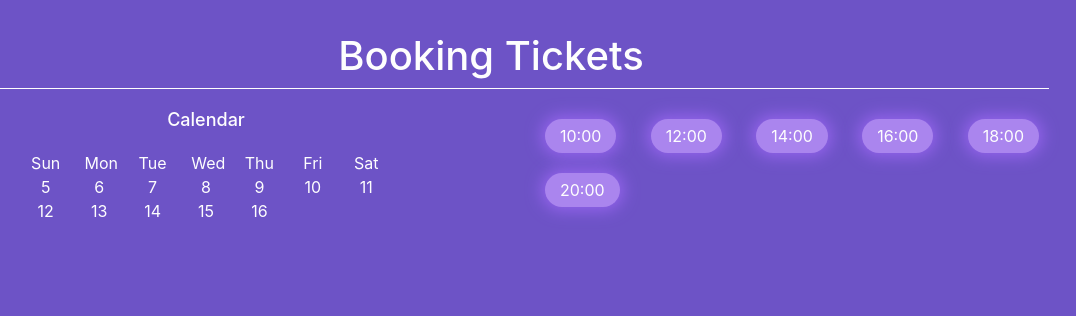
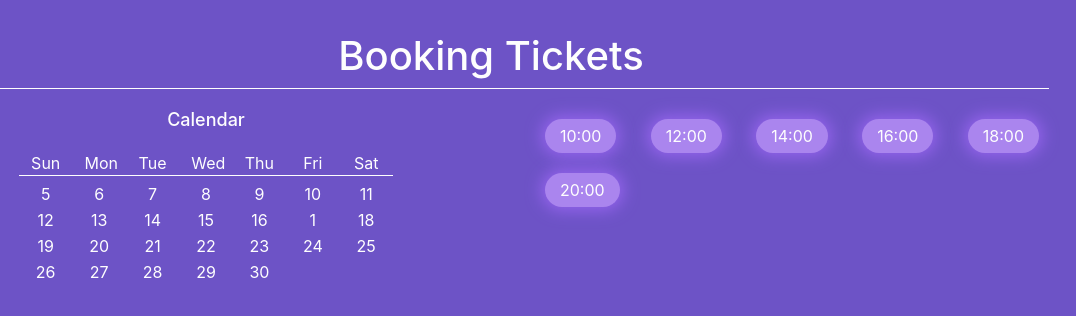
Before and after one commit to yaborodinov/Cinema-tickets, a React (Create React App) app: page / in a window 1280 px wide. Shown: the top 316 px of the page, without its empty margins (149-1225 px from the left). Built offline with nearby package versions, Linux system fonts and the light colour scheme.

Commit message:
fixed Calendar faults

```diff
--- a/src/components/Calendar.jsx
+++ b/src/components/Calendar.jsx
@@ -5,6 +5,7 @@ import {
   StyledCalendarTitle,
   StyledCol,
   CalendarWrapper,
+  StyledRow,
 } from "../styled/components/Calendar";
 
 
@@ -12,19 +13,21 @@ import {
 
 function Calendar(props) {
   const weekDays = ["Sun", "Mon", "Tue", "Wed", "Thu", "Fri", "Sat"]
-  const dates = [5, 6, 7, 8, 9, 10, 11, 12, 13,14,15,16];
+  const dates = [5, 6, 7, 8, 9, 10, 11, 12, 13,14,15,16,1,18,19,20,21,22,23,24,25,26,27,28,29,30];
   return (
     <CalendarWrapper>
       <StyledCalendarTitle {...props}>Calendar</StyledCalendarTitle>
 
-      <Row xs={7}>
+      <StyledRow underline marginBottom="5px">
         {weekDays.map((el, index) => (
-          <StyledCol  key={`${el}_${index}`}>{el}</StyledCol>
+          <StyledCol key={`${el}_${index}`}>{el}</StyledCol>
         ))}
-      </Row>
-      <Row xs={6}>
+      </StyledRow>
+      <Row>
         {dates.map((el, ind) => (
-          <StyledCol key={`${el}_${ind}`}>{el}</StyledCol>
+          <StyledCol border key={`${el}_${ind}`}>
+            {el}
+          </StyledCol>
         ))}
       </Row>
     </CalendarWrapper>
--- a/src/styled/Global.js
+++ b/src/styled/Global.js
@@ -27,5 +27,8 @@ export const theme = {
     violet: "#6d53c6",
     yellow: "#feef5c",
     backgroundViolet: "#aa85ee",
-  }
+  },
+  transition:{
+    transition: "all 0.2s linear",
+  },
 }
--- a/src/styled/components/Calendar.js
+++ b/src/styled/components/Calendar.js
@@ -1,5 +1,5 @@
-import styled from 'styled-components';
-import {Col} from "react-bootstrap"
+import styled, {css} from 'styled-components';
+import {Col,Row} from "react-bootstrap"
 
 export const StyledCalendarTitle = styled('h3')`
   color: ${props=>props.color || props.theme.colors.primary};
@@ -15,6 +15,19 @@ text-align:center;
 width: 14.285714%;
 flex:0 0 auto;
 color: ${props => props.color || props.theme.colors.primary};
+transition: ${props => props.theme.transition.transition};
+${props => props.border && css`
+  border:1px solid transparent;
+  &:hover{
+    border:1px dashed ${props=>props.theme.colors.yellow};
+  }
+`}
+
+&:hover{
+  cursor: pointer;
+  color:${props => props.theme.colors.yellow};
+
+}
 
 
 `;
@@ -24,3 +37,12 @@ export const CalendarWrapper = styled("div")`
   margin-left: auto;
   margin-right: auto;
 `;
+
+export const StyledRow = styled(Row)`
+  ${props => props.underline && css`
+    border-bottom: 1px solid ${props=>props.color || props.theme.colors.primary};
+  `};
+  ${props => props.marginBottom && css `
+    margin-bottom:  ${props=>props.marginBottom || "0"};
+  `};
+`
```
